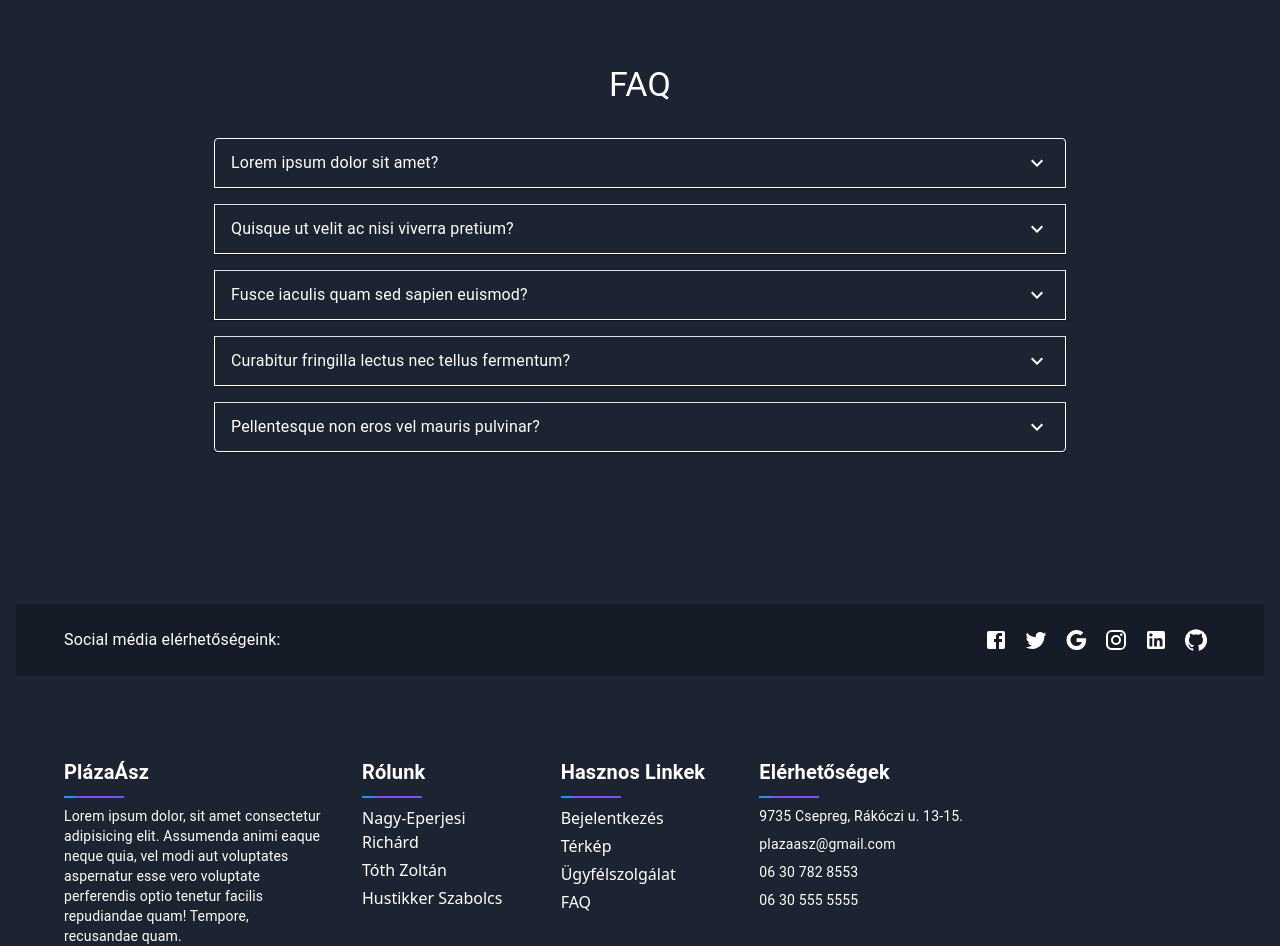
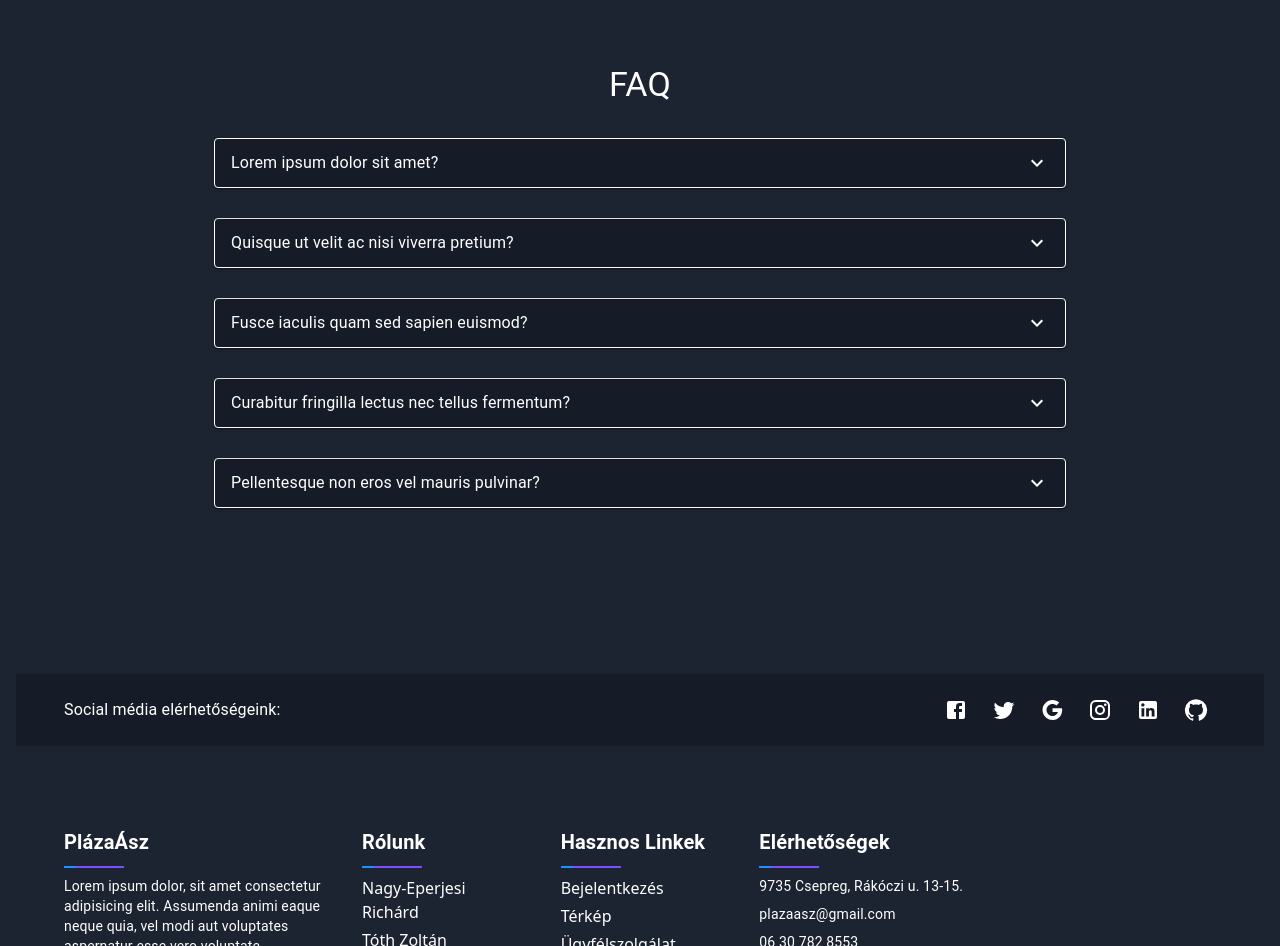
Before and after one commit to RiXXXhun/reactnextjs, a Next.js app: page /homepage in a window 1280 px wide. Shown: the part 3100-4046 px from the top of the page. Built offline with nearby package versions, Linux system fonts and the light colour scheme.

Commit message:
meg tobb

```diff
--- a/src/components/Materialuiinform.tsx
+++ b/src/components/Materialuiinform.tsx
@@ -33,7 +33,6 @@ const cardData = [
     icon: <BusinessIcon style={{ width: '30px', height: '30px', color: '#1c2331' }} />,
   },
 
-
 ];
 
 const Materialuiinform = () => {
@@ -54,7 +53,21 @@ const Materialuiinform = () => {
 
           {cardData.map((card, index) => (
             <Grid item xs={12} sm={8} md={4} lg={4} key={index}>
-              <Card sx={{ borderRadius: '16px', boxShadow: 3, textAlign: 'center', padding: '20px', backgroundColor: '#161C27', color: '#ffffff', pt: "50px" }}>
+              <Card
+                sx={{
+                  borderRadius: '16px',
+                  boxShadow: 3,
+                  textAlign: 'center',
+                  padding: '20px',
+                  backgroundColor: '#161C27',
+                  color: '#ffffff',
+                  pt: "50px",
+                  transition: 'box-shadow 0.3s ease-in-out',
+                  '&:hover': {
+                    boxShadow: '0 0 8px 2px rgba(30, 144, 255, 0.8)', // neon-szerű világos kék fény
+                  },
+                }}
+              >
                 <Box
                   sx={{
                     width: '60px',
--- a/src/components/Materiualuifaq.tsx
+++ b/src/components/Materiualuifaq.tsx
@@ -1,4 +1,4 @@
-"use client"
+"use client";
 
 import * as React from 'react';
 import { Container, Typography, Accordion, AccordionSummary, AccordionDetails, Box } from '@mui/material';
@@ -35,7 +35,20 @@ const Materialuifaq: React.FC = () => {
           FAQ
         </Typography>
         {faqs.map((faq, index) => (
-          <Accordion key={index} sx={{ bgcolor: '#1c2331', color: 'white', border: '1px solid white', mb: 2 }}>
+          <Accordion
+            key={index}
+            sx={{
+              bgcolor: '#161C27',
+              borderRadius: 1,
+              color: 'white',
+              border: '1px solid white',
+              mb: '30px',
+              transition: 'box-shadow 0.3s ease-in-out',
+              '&:hover': {
+                boxShadow: '0 0 8px 2px rgba(30, 144, 255, 0.8)',
+              },
+            }}
+          >
             <AccordionSummary
               expandIcon={<ExpandMoreIcon sx={{ color: 'white' }} />}
               aria-controls={`panel${index}-content`}
--- a/src/components/Materiualuifooter.tsx
+++ b/src/components/Materiualuifooter.tsx
@@ -10,7 +10,6 @@ const Footer: React.FC = () => {
       setIsLoaded(true);
     });
 
-
     return () => {
       window.removeEventListener('load', () => setIsLoaded(true));
     };
@@ -18,14 +17,25 @@ const Footer: React.FC = () => {
 
   return (
     <Box sx={{ backgroundColor: '#1c2331', color: 'white', paddingY: 5 }}>
-
-      <Box sx={{ backgroundColor: '#161C27' , padding: 2 }}>
+      <Box sx={{ backgroundColor: '#161C27', padding: 2 }}>
         <Container>
           <Grid container justifyContent="space-between" alignItems="center">
             <Grid item>
               <Typography variant="body1">Social média elérhetőségeink:</Typography>
             </Grid>
             <Grid item>
+              <Box
+                sx={{
+                  display: 'flex',
+                  gap: 1,
+                  '& .MuiIconButton-root': {
+                    transition: 'box-shadow 0.3s ease-in-out',
+                    '&:hover': {
+                      boxShadow: '0 0 8px 2px rgba(30, 144, 255, 0.8)', // Neon kék fény effektus
+                    },
+                  },
+                }}
+              >
                 <IconButton color="inherit">
                   <Facebook />
                 </IconButton>
@@ -44,6 +54,7 @@ const Footer: React.FC = () => {
                 <IconButton color="inherit">
                   <GitHub />
                 </IconButton>
+              </Box>
             </Grid>
           </Grid>
         </Container>
@@ -54,7 +65,6 @@ const Footer: React.FC = () => {
           <Grid item xs={12} md={3}>
             <Typography variant="h6" sx={{ fontWeight: 'bold' }}>PlázaÁsz</Typography>
             <Box sx={{ width: 60, height: 2, backgroundColor: '#7c4dff', marginY: 1, position: 'relative' }}>
-
               <Box
                 sx={{
                   position: 'absolute',
@@ -75,7 +85,6 @@ const Footer: React.FC = () => {
           <Grid item xs={12} md={2}>
             <Typography variant="h6" sx={{ fontWeight: 'bold' }}>Rólunk</Typography>
             <Box sx={{ width: 60, height: 2, backgroundColor: '#7c4dff', marginY: 1, position: 'relative' }}>
-
               <Box
                 sx={{
                   position: 'absolute',
@@ -102,7 +111,6 @@ const Footer: React.FC = () => {
           <Grid item xs={12} md={2}>
             <Typography variant="h6" sx={{ fontWeight: 'bold' }}>Hasznos Linkek</Typography>
             <Box sx={{ width: 60, height: 2, backgroundColor: '#7c4dff', marginY: 1, position: 'relative' }}>
-
               <Box
                 sx={{
                   position: 'absolute',
@@ -132,7 +140,6 @@ const Footer: React.FC = () => {
           <Grid item xs={12} md={3}>
             <Typography variant="h6" sx={{ fontWeight: 'bold' }}>Elérhetőségek</Typography>
             <Box sx={{ width: 60, height: 2, backgroundColor: '#7c4dff', marginY: 1, position: 'relative' }}>
-
               <Box
                 sx={{
                   position: 'absolute',
```
Lines whose indentation alone changed are shown as unchanged.
